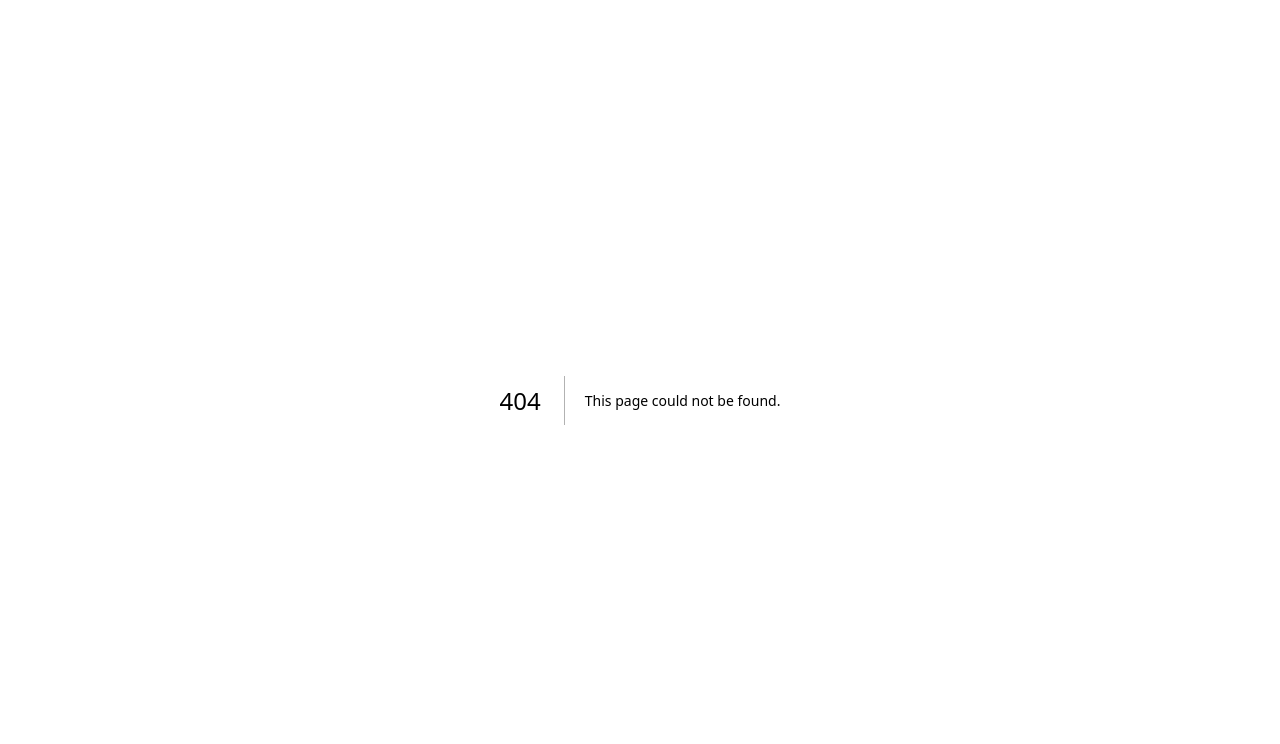
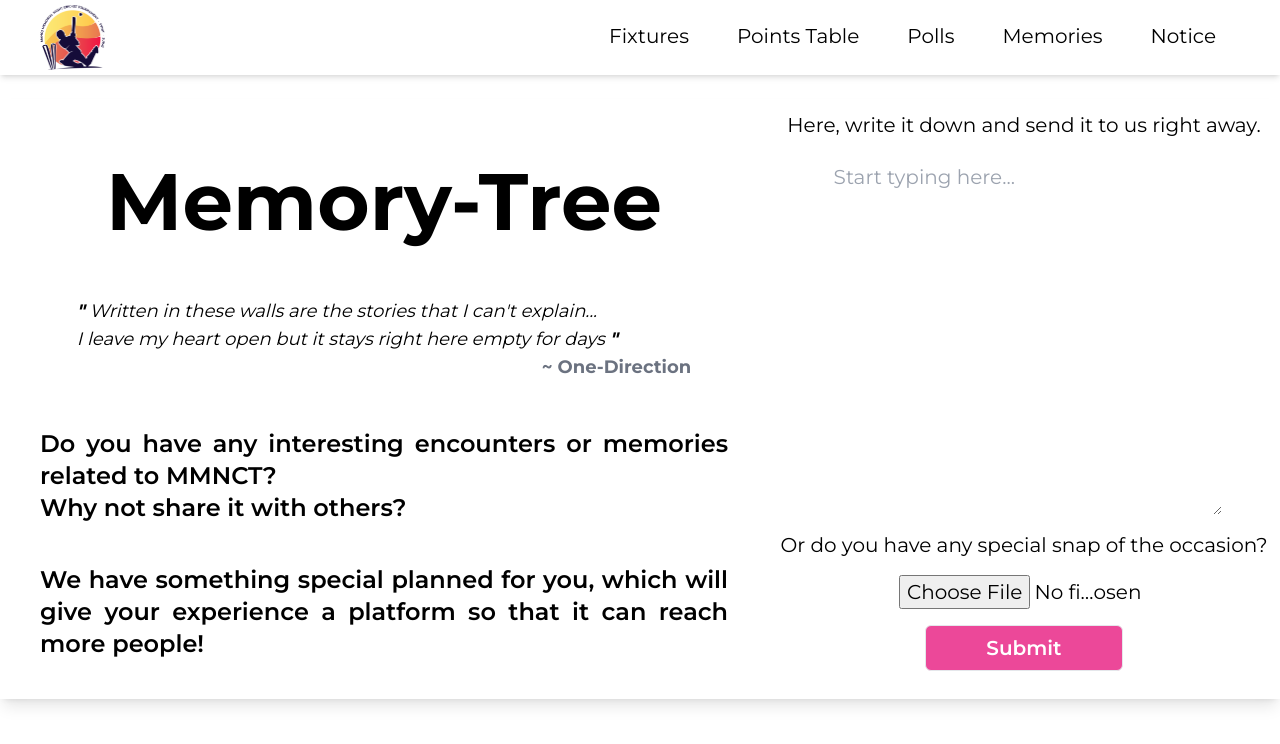
Before and after one commit to ujjwalkirti/mmnct, a Next.js app: page /memory-tree in a window 1280 px wide. Before the commit this address had no page. Shown: the top 744 px of the page. Built offline with nearby package versions, Linux system fonts and the light colour scheme.

Commit message:
creating a new page for memory tree

```diff
--- a/components/Followup.jsx
+++ b/components/Followup.jsx
@@ -67,66 +67,10 @@ const options = [
 ];
 
 const Followup = () => {
-  const [showForm, setShowForm] = useState(false);
-  const [story, setStory] = useState("");
-  const handleSubmit = (e) => {
-    e.preventDefault();
-  };
+
+
   return (
-    <div className="text-center">
     <div className=" md:mx-auto md:w-11/12 mt-5">
-        {/* <div className="text-justify mt-2 lg:mt-6 mb-7 lg:flex lg:items-center lg:shadow-lg">
-          <div className="relative lg:h-[600px] text-white text-xl lg:w-3/5 memory-tree z-10 ">
-            <p className="text-5xl xl:text-[80px] font-bold text-center mb-4 pt-6">
-              Memory-Tree
-            </p>
-            <div className="text-lg  w-4/5 mx-auto mb-5">
-              <p className="italic">
-                <span className="font-bold">"</span> Written in these walls are
-                the stories that I can't explain... <br />I leave my heart open
-                but it stays right here empty for days{"  "}
-                <span className="font-bold">"</span>
-              </p>
-              <p className="text-right font-bold">~ One-Direction</p>
-            </div>
-            <div className="lg:text-2xl lg:font-semibold lg:w-11/12 lg:mx-auto">
-              <p className=" px-2">
-                Do you have any interesting encounters or memories related to
-                MMNCT?
-              </p>
-              <p className=" px-2">Why not share it with others?</p>
-
-              <p className="lg:mt-10 mt-5 px-2">
-                We will give it a platform so that it can reach more people!
-              </p>
-            </div>
-            <div className="h-[400px] w-full lg:h-[600px] lg:w-full absolute bottom-0 bg-gradient-to-b to-black from-transparent -z-10"></div>
-          </div>
-
-          <form
-            onSubmit={handleSubmit}
-            className="w-full lg:w-2/5 flex flex-col items-center gap-4 mb-4 px-2"
-          >
-            <p className="">
-              Here, write it down and send it to us right away.{" "}
-            </p>
-            <textarea
-              placeholder="Start typing here..."
-              className="px-2 py-2 focus:bg-white focus:border-purple-500 xl:h-[360px] rounded-md border-black w-full lg:w-4/5 mx-auto h-44 border-none"
-              value={story}
-              onChange={(e) => {
-                setStory(e.target.value);
-              }}
-            ></textarea>
-            <p className="">Or do you have any special snap of the occasion?</p>
-            <input type={`file`} className="mx-auto w-[250px]" />
-            <input
-              type={`submit`}
-              className="w-2/5 border bg-pink-500 text-white py-2 rounded-md hover:shadow-lg font-semibold cursor-pointer"
-            />
-          </form> */}
-
-        {/* </div> */}
       <div className="md:grid md:grid-cols-3 xl:grid-cols-6">
         {/* <div className="lg:w-1/2 lg:grid lg:grid-cols-2"> */}
         {options.map((option, index) => {
@@ -144,12 +88,6 @@ const Followup = () => {
         })}
       </div>
     </div>
-
-      {/* ask for suggestions from viewers */}
-      <div></div>
-
-      {/* Details */}
-    </div>
   );
 };
 
--- /dev/null
+++ b/pages/memory-tree.js
@@ -0,0 +1,74 @@
+import Head from "next/head";
+import React, { useState } from "react";
+import Navbar from "../components/Navbar";
+import { collection, addDoc } from "firebase/firestore";
+
+function MemoryTree() {
+  const [showForm, setShowForm] = useState(false);
+  const [story, setStory] = useState("");
+  const handleSubmit = (e) => {
+    e.preventDefault();
+  };
+  return (
+    <div>
+      <Head>
+        <title>Memory Tree</title>
+      </Head>
+      <Navbar />
+      <div className="text-justify mt-2 lg:mt-6 mb-7 lg:flex lg:items-center lg:shadow-lg">
+        <div className="relative h-[500px] flex flex-col justify-evenly items-center lg:h-[600px] text-xl lg:w-3/5 z-10 ">
+          <p className="text-5xl xl:text-[80px] font-bold text-center mb-4 pt-6">
+            Memory-Tree
+          </p>
+          <div className="text-lg  w-4/5 mx-auto mb-2">
+            <p className="italic">
+              <span className="font-bold">"</span> Written in these walls are
+              the stories that I can't explain... <br />I leave my heart open
+              but it stays right here empty for days{"  "}
+              <span className="font-bold">"</span>
+            </p>
+            <p className="text-right font-bold text-gray-500">
+              ~ One-Direction
+            </p>
+          </div>
+          <div className="lg:text-2xl lg:font-semibold lg:w-11/12 lg:mx-auto">
+            <p className=" px-2">
+              Do you have any interesting encounters or memories related to
+              MMNCT?
+            </p>
+            <p className=" px-2">Why not share it with others?</p>
+
+            <p className="lg:mt-10 mt-5 px-2">
+              We have something special planned for you, which will give your
+              experience a platform so that it can reach more people!
+            </p>
+          </div>
+          {/* <div className="h-[400px] w-full lg:h-[600px] lg:w-full absolute bottom-0 bg-gradient-to-b to-black from-transparent -z-10"></div> */}
+        </div>
+
+        <form
+          onSubmit={handleSubmit}
+          className="w-full lg:w-2/5  text-xl flex flex-col items-center gap-4 mb-4 px-2"
+        >
+          <p className="">Here, write it down and send it to us right away. </p>
+          <textarea
+            placeholder="Start typing here..."
+            className="px-2 py-2 focus:bg-white focus:border-purple-500 xl:h-[360px] rounded-md border-black w-full lg:w-4/5 mx-auto h-44"
+            value={story}
+            onChange={(e) => {
+              setStory(e.target.value);
+            }}
+          ></textarea>
+          <p className="">Or do you have any special snap of the occasion?</p>
+          <input type={`file`} className="mx-auto w-[250px]" />
+          <input
+            type={`submit`}
+            className="w-2/5 border bg-pink-500 text-white py-2 rounded-md hover:shadow-lg font-semibold cursor-pointer"
+          />
+        </form>
+      </div>
+    </div>
+  );
+}
+
+export default MemoryTree;
```
Lines whose indentation alone changed are shown as unchanged.
